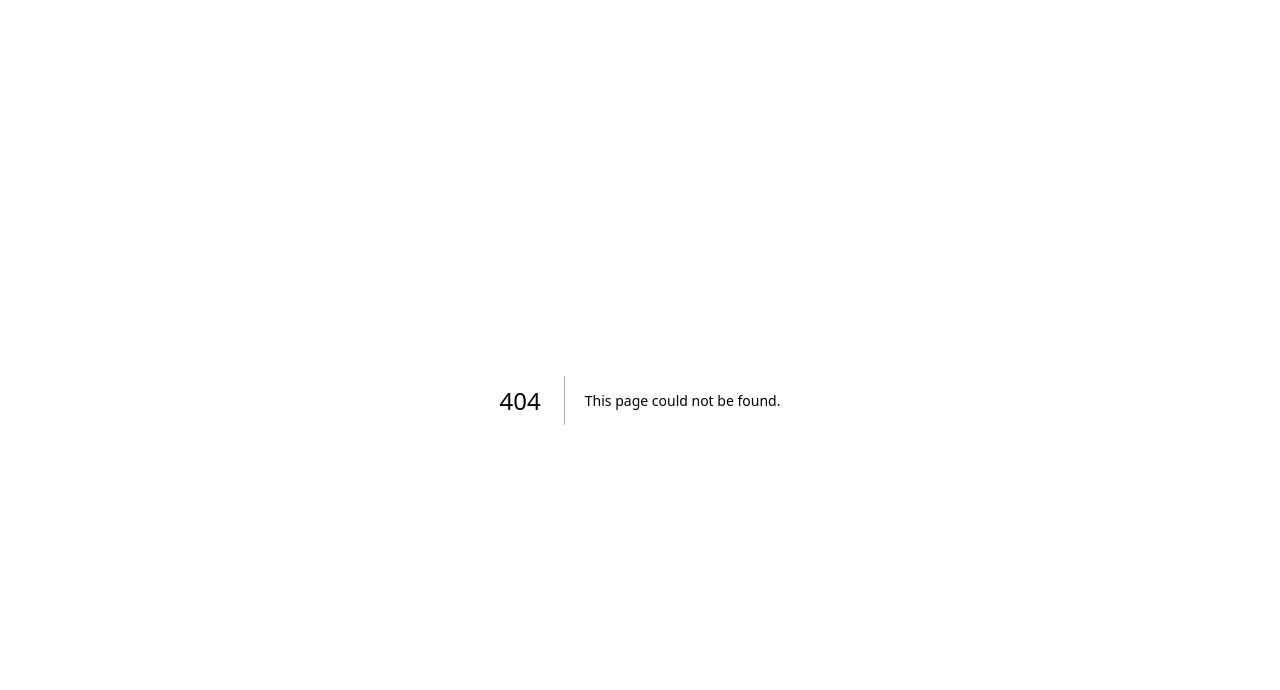
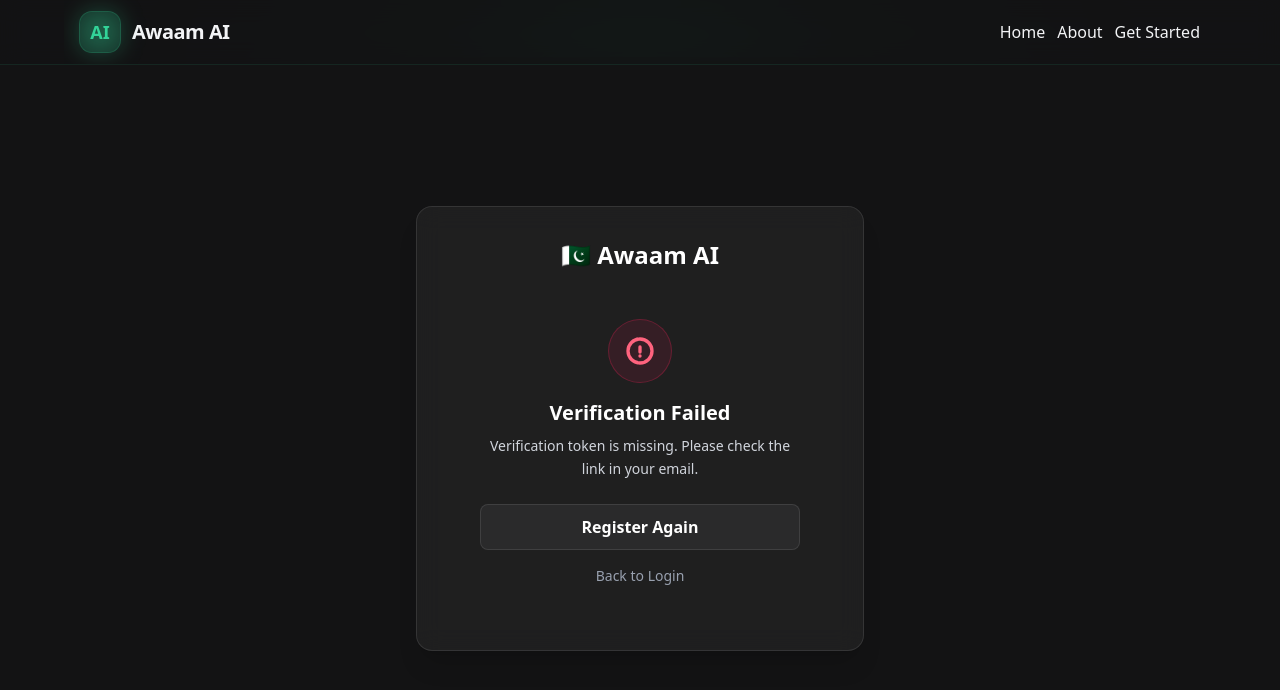
Before and after one commit to shahzaibahmadd/awaam-ai-frontend, a Next.js app: page /verify-email in a window 1280 px wide. Before the commit this address had no page. Shown: the top 690 px of the page. Built offline with nearby package versions, Linux system fonts and the light colour scheme; no server answers.

Commit message:
Email Verification

```diff
--- a/pages/register.js
+++ b/pages/register.js
@@ -35,7 +35,7 @@ export default function RegisterPage() {
           } else {
             router.push('/login');
           }
-        }, 2000);
+        }, 3500);
       } else {
         setLoading(false);
         setError('Registration failed.');
@@ -50,13 +50,17 @@ export default function RegisterPage() {
     <Layout>
       <div className="flex-1 flex items-center justify-center p-4 relative">
         {showSuccessToast && (
-          <div className="fixed top-4 right-4 z-50 flex items-center gap-3 bg-emerald-500/20 text-emerald-300 border border-emerald-500/30 px-5 py-4 rounded-xl shadow-2xl backdrop-blur-md animate-fadeIn">
-            <svg className="w-6 h-6 text-emerald-400 flex-shrink-0" fill="none" viewBox="0 0 24 24" strokeWidth="2" stroke="currentColor">
-              <path strokeLinecap="round" strokeLinejoin="round" d="M9 12l2 2 4-4m6 2a9 9 0 11-18 0 9 9 0 0118 0z" />
-            </svg>
-            <div className="flex flex-col text-left">
-              <span className="text-sm font-semibold text-white">Registration successful!</span>
-              <span className="text-xs text-emerald-400/90 font-medium">Congrats! Please login to continue.</span>
+          <div className="fixed inset-0 z-50 flex items-center justify-center p-4 bg-black/60 backdrop-blur-sm animate-fadeIn">
+            <div className="w-full max-w-md mx-auto p-6 md:p-8 rounded-2xl bg-white/5 border border-white/10 backdrop-blur-md shadow-2xl flex flex-col items-center text-center">
+              <div className="w-16 h-16 bg-emerald-500/10 border border-emerald-500/25 rounded-full flex items-center justify-center mb-4">
+                <svg className="w-8 h-8 text-emerald-400" fill="none" viewBox="0 0 24 24" strokeWidth="2.5" stroke="currentColor">
+                  <path strokeLinecap="round" strokeLinejoin="round" d="M9 12l2 2 4-4m6 2a9 9 0 11-18 0 9 9 0 0118 0z" />
+                </svg>
+              </div>
+              <h3 className="text-xl font-bold text-white mb-2">Registration successful!</h3>
+              <p className="text-emerald-400/90 text-sm font-medium">
+                Verification email sent! Please check your inbox.
+              </p>
             </div>
           </div>
         )}
--- /dev/null
+++ b/pages/verify-email.js
@@ -0,0 +1,123 @@
+import { useEffect, useState } from 'react';
+import { useRouter } from 'next/router';
+import Layout from '../components/Layout';
+import Link from 'next/link';
+import api from '../lib/api';
+
+export default function VerifyEmailPage() {
+  const router = useRouter();
+  const { token } = router.query;
+
+  const [loading, setLoading] = useState(true);
+  const [success, setSuccess] = useState(false);
+  const [error, setError] = useState('');
+  const [message, setMessage] = useState('');
+
+  useEffect(() => {
+    // Wait for the router query to be populated
+    if (!router.isReady) return;
+
+    if (!token) {
+      setError('Verification token is missing. Please check the link in your email.');
+      setLoading(false);
+      return;
+    }
+
+    const performVerification = async () => {
+      try {
+        const res = await api.get('/auth/verify-email', {
+          params: { token }
+        });
+        setSuccess(true);
+        setMessage(res.data?.message || 'Email verified successfully!');
+      } catch (err) {
+        setError(
+          err.response?.data?.message ||
+          'Email verification failed. The link may have expired or is invalid.'
+        );
+      } finally {
+        setLoading(false);
+      }
+    };
+
+    performVerification();
+  }, [router.isReady, token]);
+
+  return (
+    <Layout>
+      <div className="flex-1 flex items-center justify-center p-4 relative bg-[#131314]">
+        {/* Glow element matching other pages */}
+        <div className="pointer-events-none absolute left-1/2 top-1/2 -translate-x-1/2 -translate-y-1/2 -z-10 h-80 w-80 rounded-full bg-emerald-500/10 blur-[100px]" />
+
+        <div className="max-w-md w-full bg-white/5 border border-white/10 backdrop-blur-md p-8 rounded-2xl shadow-xl flex flex-col items-center text-center">
+          <h2 className="text-2xl font-bold text-white mb-6">🇵🇰 Awaam AI</h2>
+
+          {loading && (
+            <div className="py-8 flex flex-col items-center gap-4">
+              <svg className="animate-spin h-12 w-12 text-[#46DBA5]" fill="none" viewBox="0 0 24 24">
+                <circle className="opacity-25" cx="12" cy="12" r="10" stroke="currentColor" strokeWidth="4" />
+                <path className="opacity-75" fill="currentColor" d="M4 12a8 8 0 018-8V0C5.373 0 0 5.373 0 12h4zm2 5.291A7.962 7.962 0 014 12H0c0 3.042 1.135 5.824 3 7.938l3-2.647z" />
+              </svg>
+              <p className="text-gray-300 font-medium">Verifying your email address...</p>
+              <p className="text-sm text-gray-500">This will only take a moment.</p>
+            </div>
+          )}
+
+          {!loading && success && (
+            <div className="py-6 flex flex-col items-center">
+              {/* Success Badge */}
+              <div className="w-16 h-16 bg-[#46DBA5]/10 border border-[#46DBA5]/25 rounded-full flex items-center justify-center mb-4">
+                <svg className="w-8 h-8 text-[#46DBA5]" fill="none" viewBox="0 0 24 24" strokeWidth="2.5" stroke="currentColor">
+                  <path strokeLinecap="round" strokeLinejoin="round" d="M4.5 12.75l6 6 9-13.5" />
+                </svg>
+              </div>
+
+              <h3 className="text-xl font-bold text-white mb-2">Verification Successful!</h3>
+              <p className="text-gray-300 text-sm mb-6 max-w-xs leading-relaxed">
+                {message || 'Your email has been verified. You can now access your account and explore Pakistani documents.'}
+              </p>
+
+              <Link
+                href="/login"
+                className="w-full bg-[#46DBA5] text-[#041B18] py-2.5 rounded-lg font-bold hover:bg-[#3bc493] transition-colors shadow-lg hover:shadow-[#46DBA5]/25"
+              >
+                Go to Login
+              </Link>
+            </div>
+          )}
+
+          {!loading && error && (
+            <div className="py-6 flex flex-col items-center">
+              {/* Error Badge */}
+              <div className="w-16 h-16 bg-rose-500/10 border border-rose-500/25 rounded-full flex items-center justify-center mb-4">
+                <svg className="w-8 h-8 text-rose-400" fill="none" viewBox="0 0 24 24" strokeWidth="2.5" stroke="currentColor">
+                  <path strokeLinecap="round" strokeLinejoin="round" d="M12 9v3.75m9-.75a9 9 0 11-18 0 9 9 0 0118 0zm-9 3.75h.008v.008H12v-.008z" />
+                </svg>
+              </div>
+
+              <h3 className="text-xl font-bold text-white mb-2">Verification Failed</h3>
+              <p className="text-gray-300 text-sm mb-6 max-w-xs leading-relaxed">
+                {error}
+              </p>
+
+              <div className="w-full flex flex-col gap-2">
+                <Link
+                  href="/register"
+                  className="w-full bg-white/5 border border-white/10 text-white py-2.5 rounded-lg font-semibold hover:bg-white/10 transition-colors"
+                >
+                  Register Again
+                </Link>
+                <Link
+                  href="/login"
+                  className="w-full text-gray-400 hover:text-white py-2 text-sm transition-colors"
+                >
+                  Back to Login
+                </Link>
+              </div>
+            </div>
+          )}
+        </div>
+      </div>
+    </Layout>
+  );
+}
```
